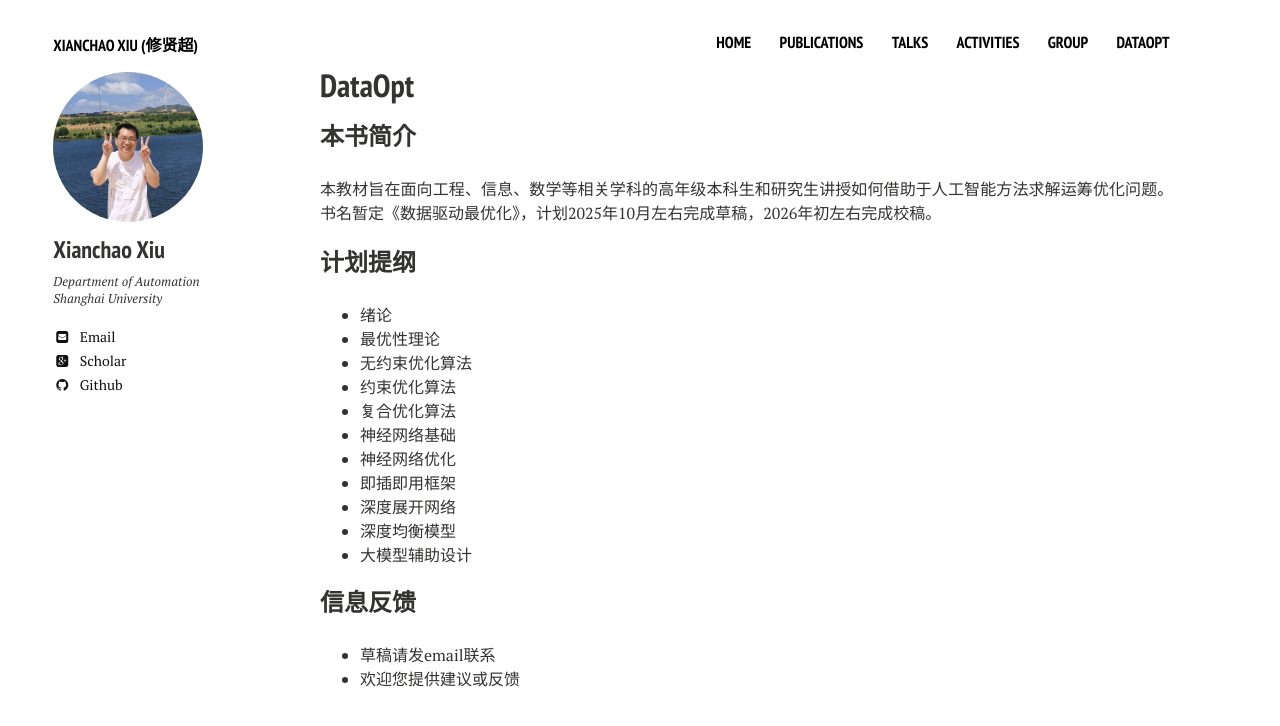
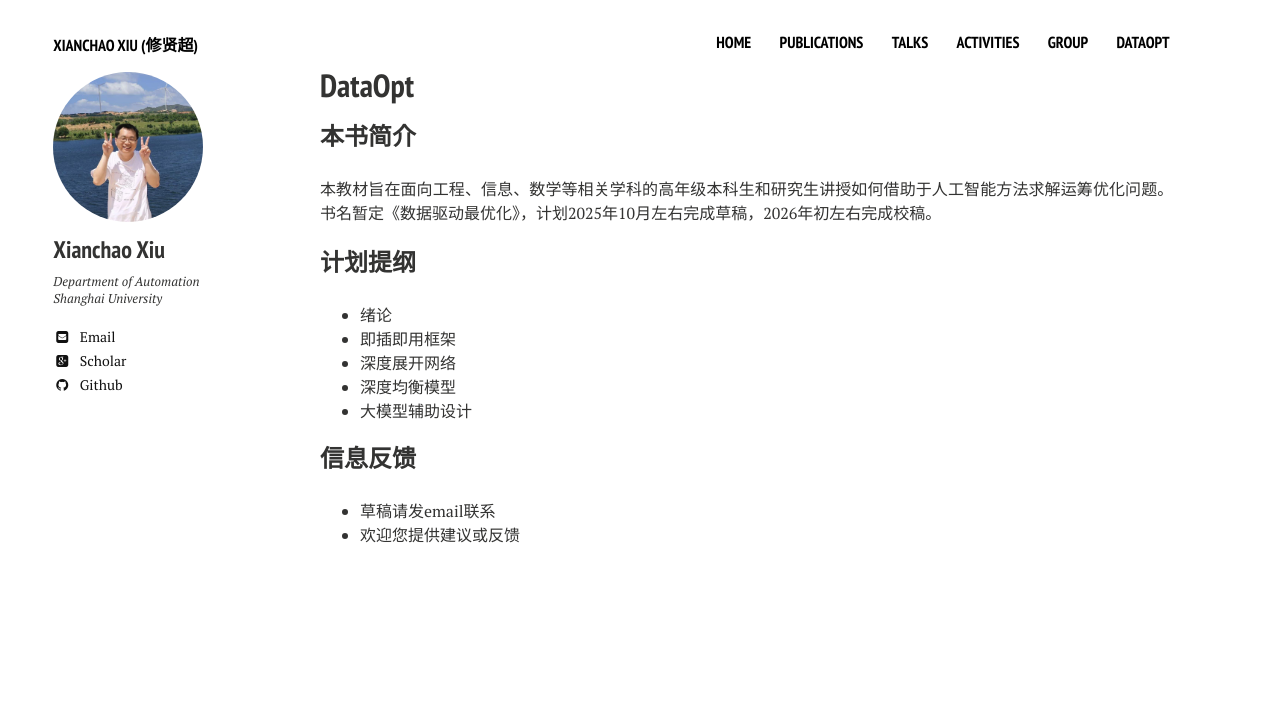
Before and after one commit to xianchaoxiu/xianchaoxiu.github.io, a Jekyll site: the page built from dataopt/index.md, in a window 1280 px wide. Shown: the top 726 px of the page. Built offline with Jekyll 4.4.1, drawn with Linux system fonts in a browser that asks for light colours; nearby versions of some CDN libraries.

Commit message:
Update index.md

```diff
--- a/dataopt/index.md
+++ b/dataopt/index.md
@@ -14,12 +14,6 @@ share: false
 
 ### 计划提纲
 * 绪论 <br>
-* 最优性理论 <br>
-* 无约束优化算法  <br>
-* 约束优化算法   <br>
-* 复合优化算法   <br>
-* 神经网络基础   <br>
-* 神经网络优化   <br>
 * 即插即用框架   <br>
 * 深度展开网络   <br>
 * 深度均衡模型   <br>
```
